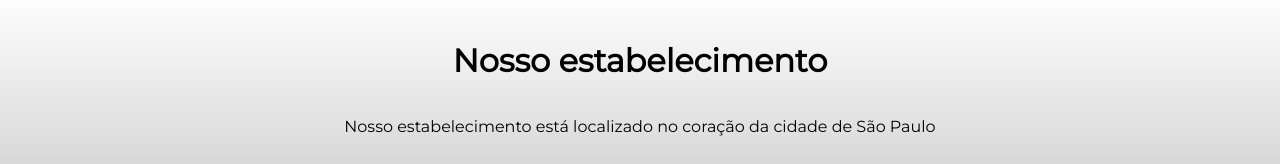
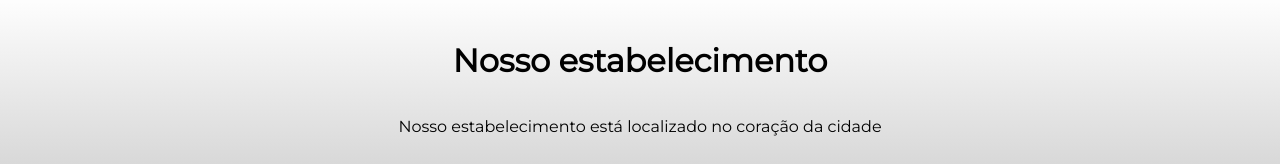
Before and after one commit to 4klayton/barbearia-alura, a plain HTML site: page index.html in a window 1280 px wide. Shown: the part 1117-1281 px from the top of the page. Drawn offline with Linux system fonts and the light colour scheme; grey boxes are pictures that could not be loaded.

Commit message:
voltando atras sobre a descrição da localização

```diff
--- a/index.html
+++ b/index.html
@@ -46,7 +46,7 @@
 			<section class="mapa">
 				<h3 class="titulo-principal">Nosso estabelecimento</h3>
 
-				<p>Nosso estabelecimento está localizado no coração da cidade de São Paulo</p>
+				<p>Nosso estabelecimento está localizado no coração da cidade</p>
 
 				<div class="mapa-conteudo">
 					<iframe src="https://www.google.com/maps/embed?pb=!1m18!1m12!1m3!1d3657.1066935120316!2d-46.653905484406856!3d-23.564611267598806!2m3!1f0!2f0!3f0!3m2!1i1024!2i768!4f13.1!3m3!1m2!1s0x94ce59541c6c79c3%3A0x36b90a85f0f8cb33!2sGrupo%20Alura!5e0!3m2!1spt-BR!2sbr!4v1666135764882!5m2!1spt-BR!2sbr" width="100%" height="300" style="border:0;" allowfullscreen="" loading="lazy" referrerpolicy="no-referrer-when-downgrade"></iframe>
```
